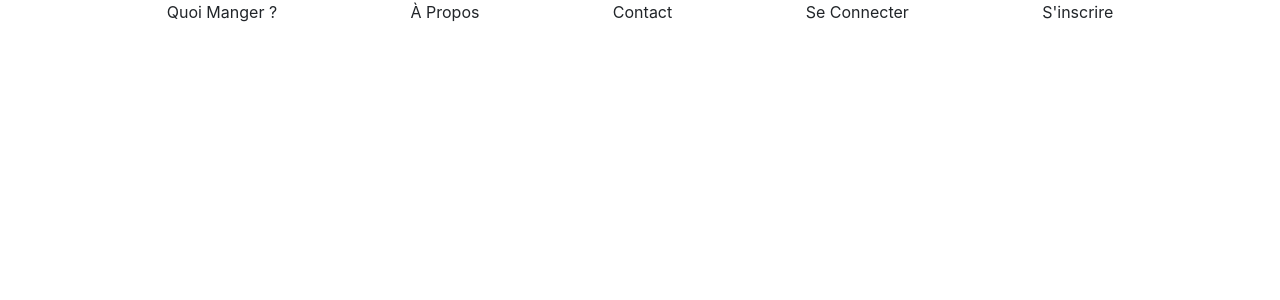
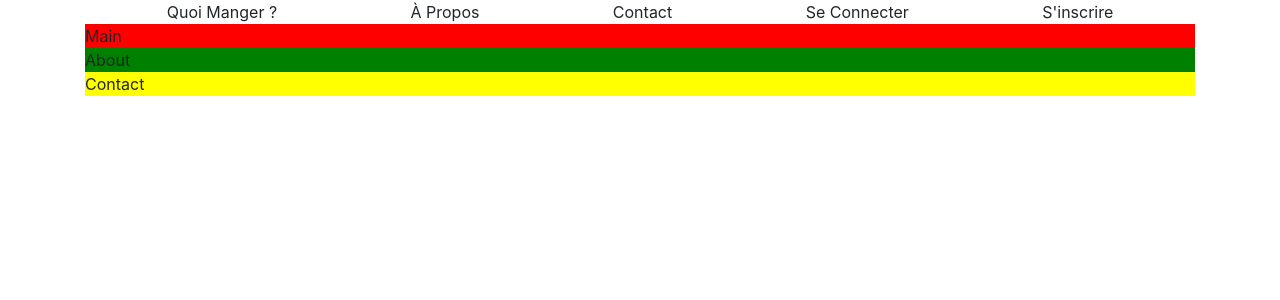
Before and after one commit to pdelpriore/cojemy-front, a React (Create React App) app: page / in a window 1280 px wide. Shown: the top 300 px of the page. Built offline with nearby package versions, Linux system fonts and the light colour scheme.

Commit message:
Prepare components for scroll page

```diff
--- a/src/index.js
+++ b/src/index.js
@@ -1,6 +1,6 @@
 import React from "react";
 import ReactDOM from "react-dom";
 import "./index.css";
-import App from "./views/main/App";
+import App from "./views/app/App";
 
 ReactDOM.render(<App />, document.getElementById("root"));
--- /dev/null
+++ b/src/views/about/About.js
@@ -0,0 +1,7 @@
+import React from "react";
+
+const About = () => {
+  return <div style={{ backgroundColor: "green" }}>About</div>;
+};
+
+export default About;
--- /dev/null
+++ b/src/views/app/App.js
@@ -0,0 +1,19 @@
+import React from "react";
+import { Container } from "react-bootstrap";
+import Navbar from "../../components/navbar/Navbar";
+import Main from "../main/Main";
+import About from "../about/About";
+import Contact from "../contact/Contact";
+
+const App = () => {
+  return (
+    <Container>
+      <Navbar />
+      <Main />
+      <About />
+      <Contact />
+    </Container>
+  );
+};
+
+export default App;
--- /dev/null
+++ b/src/views/contact/Contact.js
@@ -0,0 +1,7 @@
+import React from "react";
+
+const Contact = () => {
+  return <div style={{ backgroundColor: "yellow" }}>Contact</div>;
+};
+
+export default Contact;
--- a/src/views/main/App.js
+++ /dev/null
@@ -1,15 +0,0 @@
-import React from "react";
-import { Container } from "react-bootstrap";
-import Navbar from "../../components/navbar/Navbar";
-
-const App = () => {
-  return (
-    <>
-      <Container>
-        <Navbar />
-      </Container>
-    </>
-  );
-};
-
-export default App;
--- /dev/null
+++ b/src/views/main/Main.js
@@ -0,0 +1,7 @@
+import React from "react";
+
+const Main = () => {
+  return <div style={{ backgroundColor: "red" }}>Main</div>;
+};
+
+export default Main;
```
